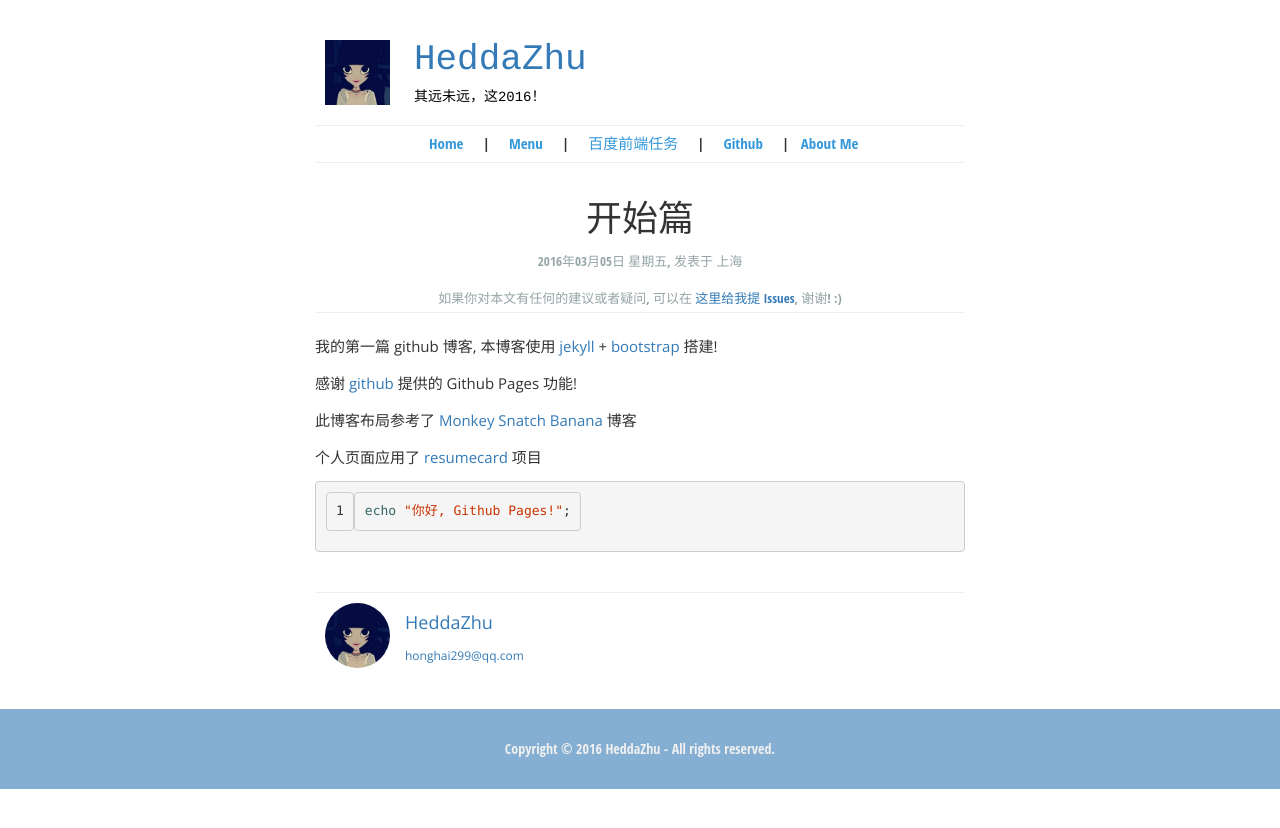
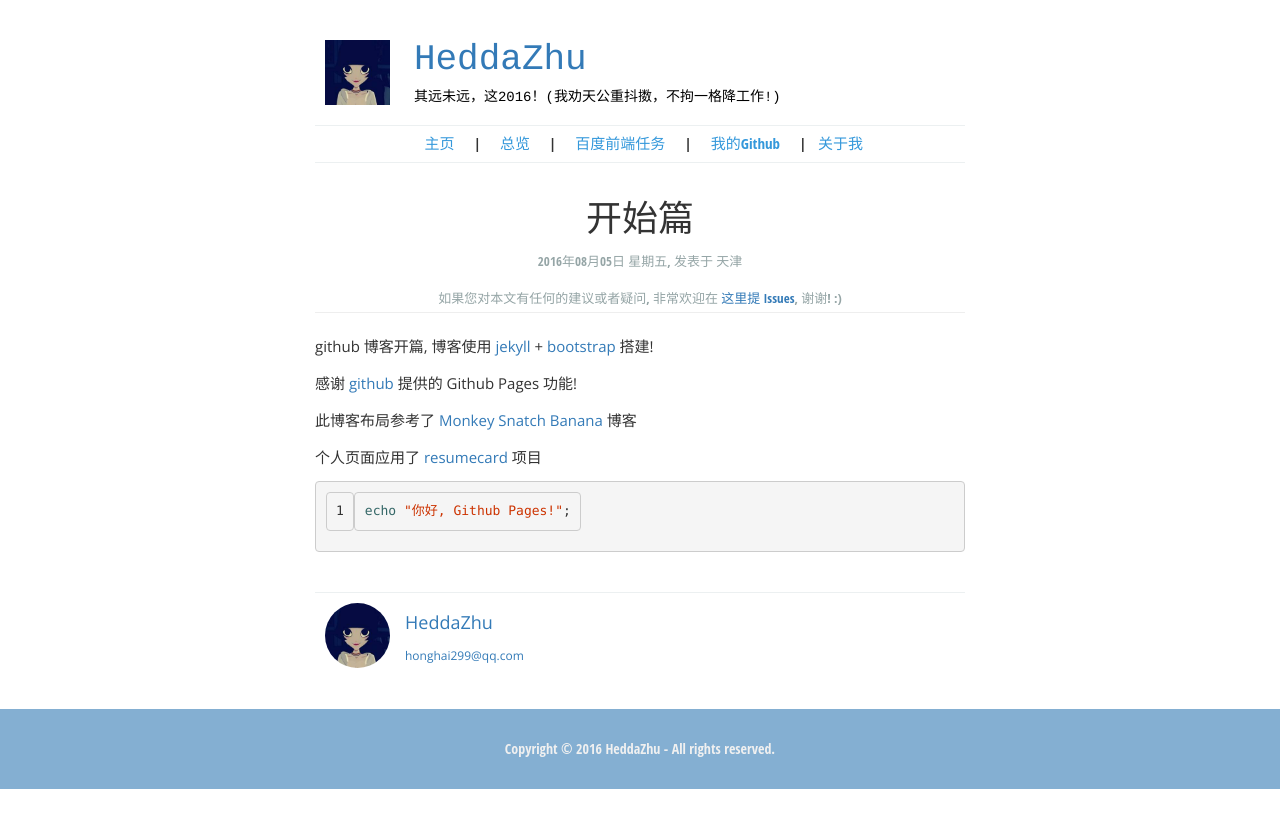
Before and after one commit to HeddaZhu/HeddaZhu.github.io, a Jekyll site: the page built from _posts/2016-03-04-Getting-Started.md, in a window 1280 px wide. Shown: the top 828 px of the page. Built offline with Jekyll 4.4.1, drawn with Linux system fonts in a browser that asks for light colours.

Commit message:
github page + jekeyll beta8.4

````diff
--- a/_data/blog.yml
+++ b/_data/blog.yml
@@ -1,2 +1,2 @@
 title: HeddaZhu
-description: 其远未远，这2016！
+description: 其远未远，这2016！(我劝天公重抖擞，不拘一格降工作!)
--- a/_includes/blog_header.html
+++ b/_includes/blog_header.html
@@ -11,15 +11,15 @@
 
     <nav class="menu" role="nav">
         <ul>
-            <li><a href="/">Home</a></li>
+            <li><a href="/">主页</a></li>
             <li>|</li>
-            <li><a href="/menu.html">Menu</a></li>
+            <li><a href="/menu.html">总览</a></li>
             <li>|</li>
             <li><a target="_blank" href="https://heddazhu.github.io/IFE_index.html">百度前端任务</a></li>
             <li>|</li>
-            <li><a target="_blank" href="https://github.com/HeddaZhu">Github</a></li>
+            <li><a target="_blank" href="https://github.com/HeddaZhu">我的Github</a></li>
             <li>|</li>
-            <li><a target="_blank" href="/about.html"> About Me</a></li>
+            <li><a target="_blank" href="/about.html">关于我</a></li>
         </ul>
     </nav>
 </header>
--- a/_layouts/post_layout.html
+++ b/_layouts/post_layout.html
@@ -11,8 +11,8 @@
                     {{ page.time }},  发表于 <span>{{ page.location }}</span>
                 </p>
                 <p class="article-hint">
-                    如果你对本文有任何的建议或者疑问, 可以在
-                    <a href="https://github.com/liungkejin/liungkejin.github.io/issues" target="_blank">这里给我提 Issues</a>, 谢谢! :)
+                    如果您对本文有任何的建议或者疑问, 非常欢迎在
+                    <a href="https://github.com/HeddaZhu/HeddaZhu.github.io/issues" target="_blank">这里提 Issues</a>, 谢谢! :)
                 </p>
             </header>
             {{ content }}
--- a/_posts/2016-03-04-Getting-Started.md
+++ b/_posts/2016-03-04-Getting-Started.md
@@ -1,13 +1,13 @@
 ---
 layout: post_layout
 title: 开始篇
-time: 2016年03月05日 星期五
-location: 上海
+time: 2016年08月05日 星期五
+location: 天津
 pulished: true
 excerpt_separator: "```"
 ---
 
-我的第一篇 github 博客, 本博客使用 [jekyll](http://jekyll.bootcss.com/) + [bootstrap](http://v3.bootcss.com) 搭建!
+ github 博客开篇, 博客使用 [jekyll](http://jekyll.bootcss.com/) + [bootstrap](http://v3.bootcss.com) 搭建!
 
 感谢 [github](https://github.com) 提供的 Github Pages 功能!
 
````
